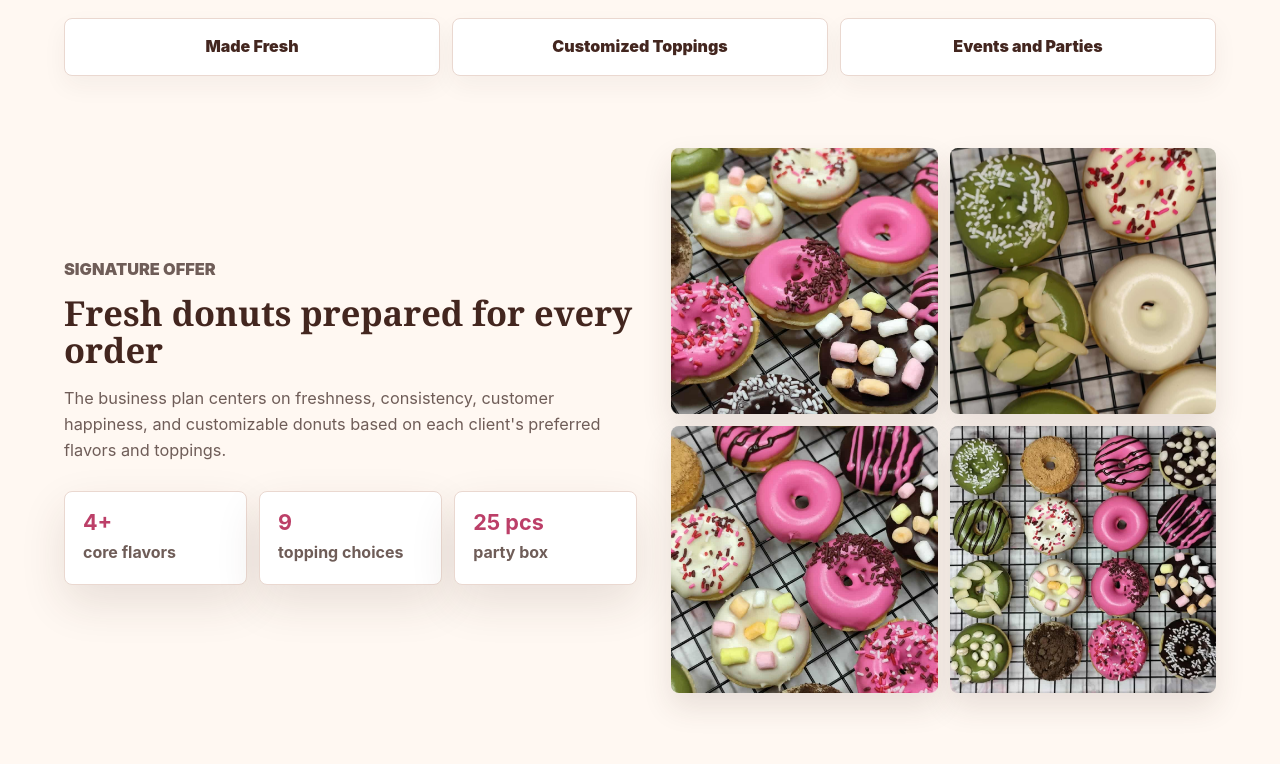
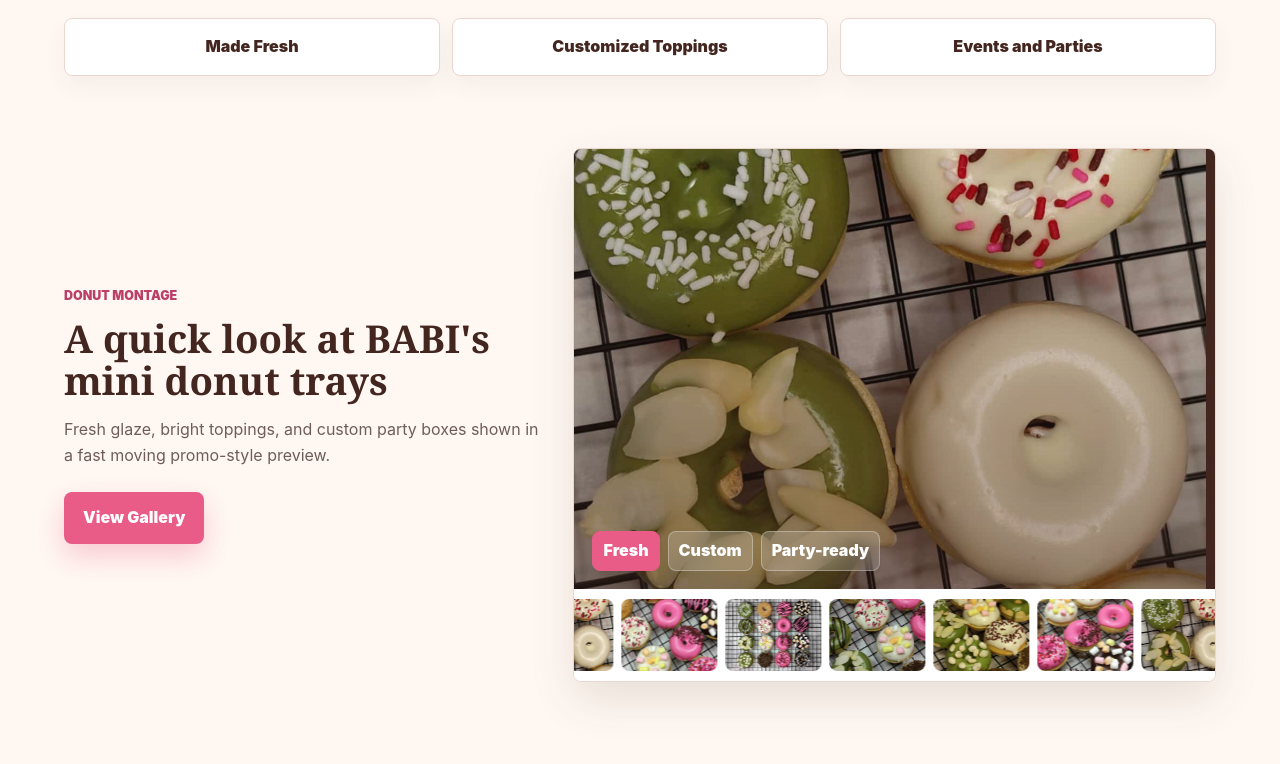
Before and after one commit to Phylakes01/Donut-Shop, a React (Vite) app: page / in a window 1280 px wide. Shown: the part 696-1460 px from the top of the page. Built offline with nearby package versions, Linux system fonts and the light colour scheme.

Commit message:
Update App.jsx

```diff
--- a/src/App.jsx
+++ b/src/App.jsx
@@ -225,6 +225,8 @@ function HomePage({ goTo }) {
         </div>
       </section>
 
+      <DonutMontageSection goTo={goTo} />
+
       <section className="section split-section">
         <div className="section-copy">
           <p className="eyebrow">Signature offer</p>
@@ -259,6 +261,49 @@ function HomePage({ goTo }) {
         </div>
       </section>
     </>
+  );
+}
+
+function DonutMontageSection({ goTo }) {
+  const montageImages = gallery.slice(0, 6);
+
+  return (
+    <section className="section donut-montage-section">
+      <div className="montage-copy">
+        <p className="eyebrow">Donut montage</p>
+        <h2>A quick look at BABI's mini donut trays</h2>
+        <p>
+          Fresh glaze, bright toppings, and custom party boxes shown in a fast moving promo-style preview.
+        </p>
+        <button className="button primary" type="button" onClick={() => goTo("gallery")}>
+          View Gallery
+        </button>
+      </div>
+
+      <div className="montage-frame" aria-label="Animated donut photo montage">
+        <div className="montage-stage">
+          {montageImages.map((item, index) => (
+            <img
+              key={item.file}
+              className={`montage-slide montage-slide-${index + 1}`}
+              src={asset(item.file)}
+              alt={item.alt}
+              loading="lazy"
+            />
+          ))}
+          <div className="montage-caption">
+            <strong>Fresh</strong>
+            <span>Custom</span>
+            <span>Party-ready</span>
+          </div>
+        </div>
+        <div className="montage-strip">
+          {[...montageImages, ...montageImages].map((item, index) => (
+            <img key={`${item.file}-${index}`} src={asset(item.file)} alt="" aria-hidden="true" loading="lazy" />
+          ))}
+        </div>
+      </div>
+    </section>
   );
 }
 
```
